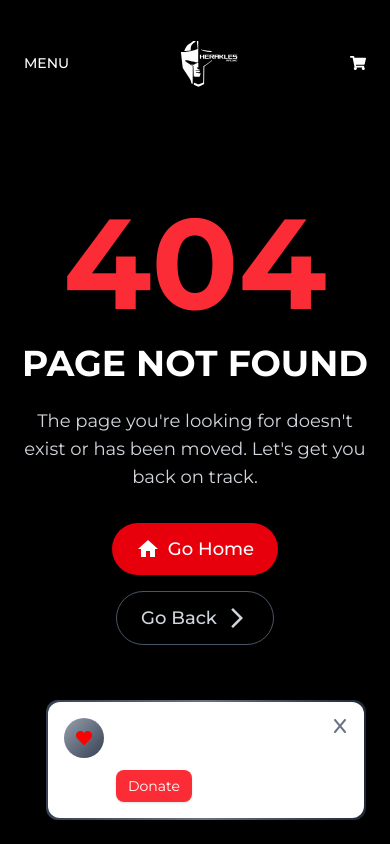
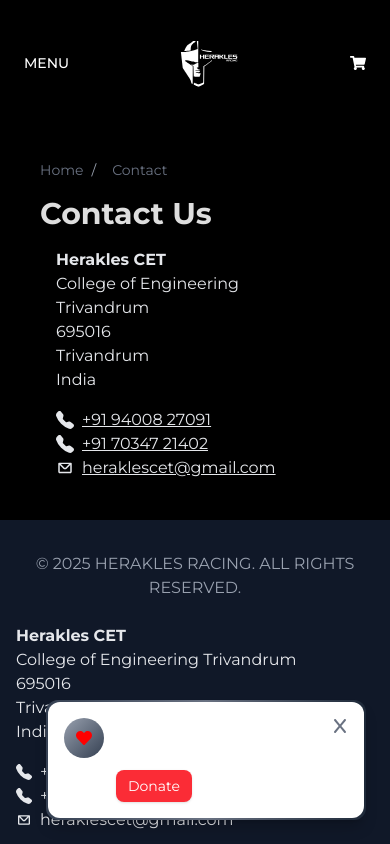
Before and after one commit to rubyaj24/herakles-landing, a React (Vite) app: page /contact in a window 390 px wide. Shown: the top 844 px of the page. Built offline with nearby package versions, Linux system fonts and the light colour scheme.

Commit message:
feat: Add Contact page and enhance mobile responsiveness across components

```diff
--- a/src/App.jsx
+++ b/src/App.jsx
@@ -16,11 +16,11 @@
 import Hbaja from './pages/Hbaja.jsx'
 import Ebaja from './pages/Ebaja.jsx'
 import Sponsors from './pages/Sponsors.jsx'
+import Contact from './pages/Contact.jsx'
 
 // Separate component inside Router context
-const AppContent = () => {
+const AppContent = ({ isMobile }) => {
   const [isPageLoading, setIsPageLoading] = useState(false);
-  const [isMobile, setIsMobile] = useState(false);
   const location = useLocation();
 
   // Page loading on route change
@@ -33,20 +33,6 @@
     return () => clearTimeout(timer);
   }, [location.pathname]);
 
-  // Mobile detection
-  useEffect(() => {
-    const handleResize = () => {
-      setIsMobile(window.innerWidth < 768);
-    };
-
-    window.addEventListener('resize', handleResize);
-    handleResize();
-
-    return () => {
-      window.removeEventListener('resize', handleResize);
-    };
-  }, []);
-
   // Show loader during page transitions
   if (isPageLoading) {
     return <Loader />;
@@ -55,25 +41,26 @@
   return (
     <div className='flex flex-col min-h-screen gap-4'>
       <div className="fixed top-0 left-0 right-0 z-10 animate-fade-in">
-        {isMobile ? (<NavBarMobile />) : (<NavBar />)}
+        {isMobile ? (<NavBarMobile isMobile={isMobile} />) : (<NavBar isMobile={isMobile} />)}
       </div>
       <main className='flex-grow'>
         <Routes>
-          <Route path='/' element={<HomePage />} />
-          <Route path='/merchandise' element={<Merchandise />} />
-          <Route path='/sponsors' element={<Sponsors />} />
-          <Route path='/history' element={<History />} />
-          <Route path='/team' element={<TeamPage />} />
-          <Route path='/news' element={<News />} />
-          <Route path='/gallery' element={<Gallery />} />
-          <Route path='/h-baja' element={<Hbaja />} />
-          <Route path='/e-baja' element={<Ebaja />} />
-          <Route path='*' element={<NotFound />} />
+          <Route path='/' element={<HomePage isMobile={isMobile} />} />
+          <Route path='/merchandise' element={<Merchandise isMobile={isMobile} />} />
+          <Route path='/sponsors' element={<Sponsors isMobile={isMobile} />} />
+          <Route path='/history' element={<History isMobile={isMobile} />} />
+          <Route path='/team' element={<TeamPage isMobile={isMobile} />} />
+          <Route path='/news' element={<News isMobile={isMobile} />} />
+          <Route path='/gallery' element={<Gallery isMobile={isMobile} />} />
+          <Route path='/h-baja' element={<Hbaja isMobile={isMobile} />} />
+          <Route path='/e-baja' element={<Ebaja isMobile={isMobile} />} />
+          <Route path='/contact' element={<Contact isMobile={isMobile} />} />
+          <Route path='*' element={<NotFound isMobile={isMobile} />} />
         </Routes>
       </main>
-      <Popup />
+      <Popup isMobile={isMobile} />
       <section id='contact'>
-        <Footer />
+        <Footer isMobile={isMobile} />
       </section>
     </div>
   );
@@ -81,6 +68,7 @@
 
 const App = () => {
   const [isLoading, setIsLoading] = useState(true);
+  const [isMobile, setIsMobile] = useState(false);
 
   // Initial app loading
   useEffect(() => {
@@ -92,6 +80,18 @@
     return () => clearTimeout(timer);
   }, []);
 
+  // Mobile detection at top level and provide to all pages/components
+  useEffect(() => {
+    const handleResize = () => {
+      setIsMobile(window.innerWidth < 768);
+    };
+
+    window.addEventListener('resize', handleResize);
+    handleResize();
+
+    return () => window.removeEventListener('resize', handleResize);
+  }, []);
+
   // Show initial loader
   if (isLoading) {
     return <Loader />;
@@ -99,7 +99,7 @@
 
   return (
     <Router basename={import.meta.env.BASE_URL || '/'}>
-      <AppContent />
+      <AppContent isMobile={isMobile} />
     </Router>
   );
 }
--- a/src/components/NavBar.jsx
+++ b/src/components/NavBar.jsx
@@ -6,7 +6,7 @@
     const menuItems = [
     {'name':'HOME', 'to':'/'},
     {'name':'ABOUT', 'to':'/about'},
-    {'name':'COLLEGE', 'to':'/college'},
+    {'name':'COLLEGE', 'to':'https://cet.ac.in/'},
     {'name':'TEAM', 'to':'/team'},
     {'name':'NEWS', 'to':'/news'},
     {'name':'GALLERY', 'to':'/gallery'},
--- a/src/components/NavBarMobile.jsx
+++ b/src/components/NavBarMobile.jsx
@@ -21,6 +21,7 @@
   const menuItems = [
     {'name':'HOME', 'to':'/'},
     {'name':'ABOUT', 'to':'/about'},
+    {'name':'COLLEGE', 'to':'https://cet.ac.in/'},
     {'name':'TEAM', 'to':'/team'},
     {'name':'NEWS', 'to':'/news'},
     {'name':'GALLERY', 'to':'/gallery'},
--- a/src/components/Vehicles.jsx
+++ b/src/components/Vehicles.jsx
@@ -5,7 +5,7 @@
 import { MdEco, MdElectricBolt, MdOutlineArrowForwardIos } from "react-icons/md";
 import { FaOilCan } from 'react-icons/fa';
 
-const Vehicles = () => {
+const Vehicles = ({ isMobile = false }) => {
 
     // Use <Link> for navigation (client-side) instead of programmatic navigate
 
@@ -39,6 +39,7 @@
         },
 
     ]
+
 
     const getHoverColors = (color) => {
         switch(color) {
@@ -92,7 +93,7 @@
                                 </h3>
                                 <MdOutlineArrowForwardIos className={`text-gray-300 h-6 w-6 ${colors.textHover} transition-colors duration-300`} />
                             </div>
-                            <div className="opacity-0 group-hover:opacity-100 absolute bottom-4 right-4">
+                            <div className={`${isMobile ? 'absolute bottom-4 right-4 opacity-100' : 'opacity-0 group-hover:opacity-100 absolute bottom-4 right-4'}`}>
                                 {model.icon}
                             </div>
                         </div>
--- /dev/null
+++ b/src/pages/Contact.jsx
@@ -0,0 +1,25 @@
+
+import { BsTelephoneFill } from 'react-icons/bs'
+import { CgMail } from 'react-icons/cg'
+import Breadcrumb from '../components/ui/Breadcrumb'
+
+const Contact = () => {
+    return(
+        <div className='pt-40 px-10'>
+            <Breadcrumb items={[{ label: 'Home', href: '/' }, { label: 'Contact' }]} />
+        <h1 className="text-3xl font-bold mb-4">Contact Us</h1>
+        <div className='container px-4 mb-6 text-gray-200'>
+            <p className='font-bold'>Herakles CET</p>
+            <p>College of Engineering Trivandrum</p>
+            <p>695016</p>
+            <p>Trivandrum</p>
+            <p>India</p>
+            <p className='flex items-center mt-4'><BsTelephoneFill className='mr-2 text-lg' /><a href="tel:+919400827091" className="underline">+91 94008 27091</a></p>
+            <p className='flex items-center'><BsTelephoneFill className='mr-2 text-lg' /><a href="tel:+917034721402" className="underline">+91 70347 21402</a></p>
+            <p className='flex items-center'><CgMail className='mr-2 text-lg' /><a href="mailto:heraklescet@gmail.com" className="underline">heraklescet@gmail.com</a></p>
+        </div>
+        </div>
+    )
+}
+
+export default Contact
--- a/src/pages/HomePage.jsx
+++ b/src/pages/HomePage.jsx
@@ -11,7 +11,7 @@
 import Vehicles from '../components/Vehicles.jsx';
 import News from '../components/News.jsx';
 
-const HomePage = () => {
+const HomePage = ({ isMobile }) => {
 
   useEffect(() => {
       document.title = "Home | Herakles CET";
@@ -54,7 +54,7 @@
       </section> */}
 
       <div className='flex flex-col items-center justify-center gap-4 my-6 animate-rise-in scroll-smooth [animation-timeline:view()] [animation-range:0%_cover_40%]'>
-        <Vehicles />
+        <Vehicles isMobile={isMobile} />
       </div>
 
       <div className="flex flex-col items-center justify-center gap-4 m-6 animate-rise-in scroll-smooth [animation-timeline:view()] [animation-range:0%_cover_40%]">
```
